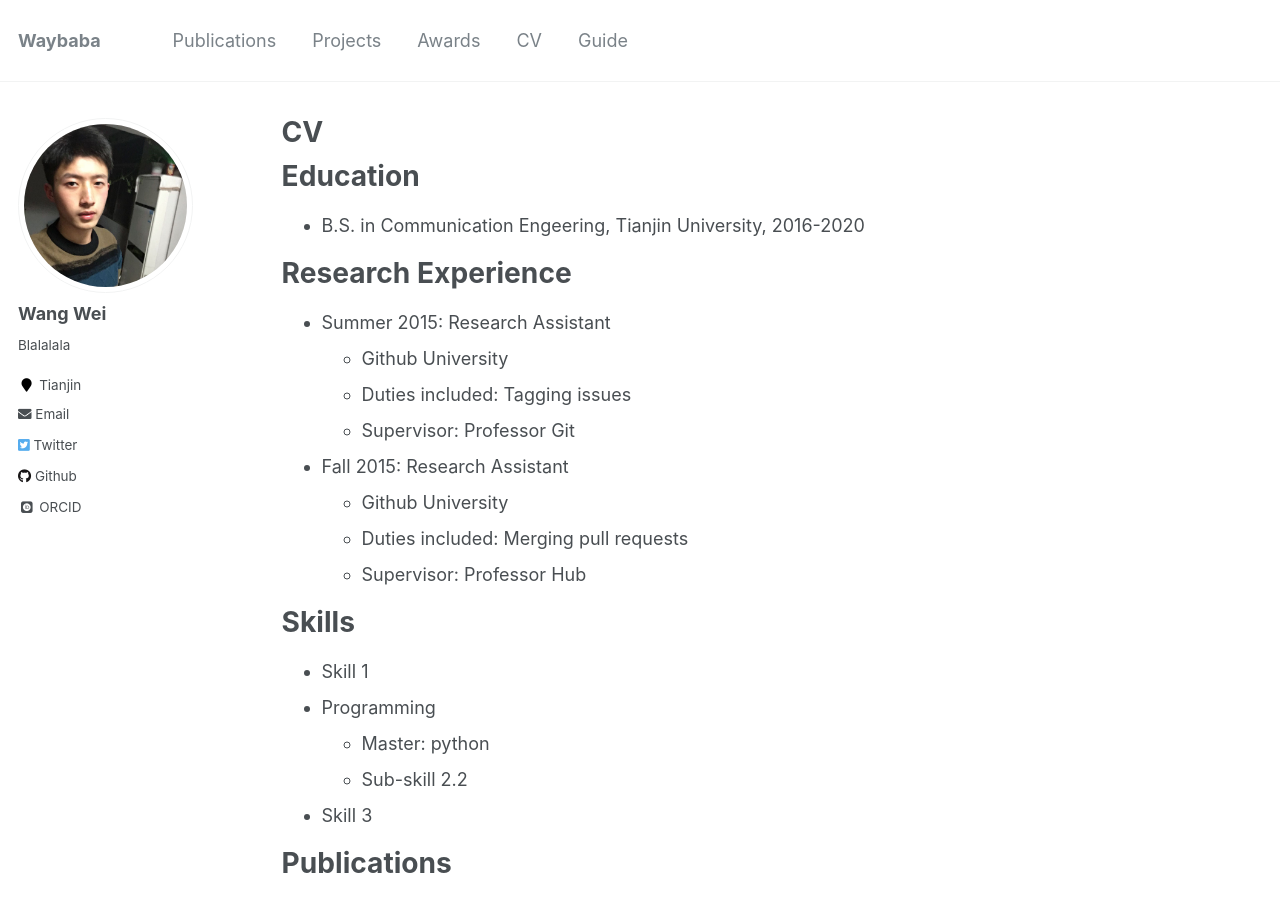
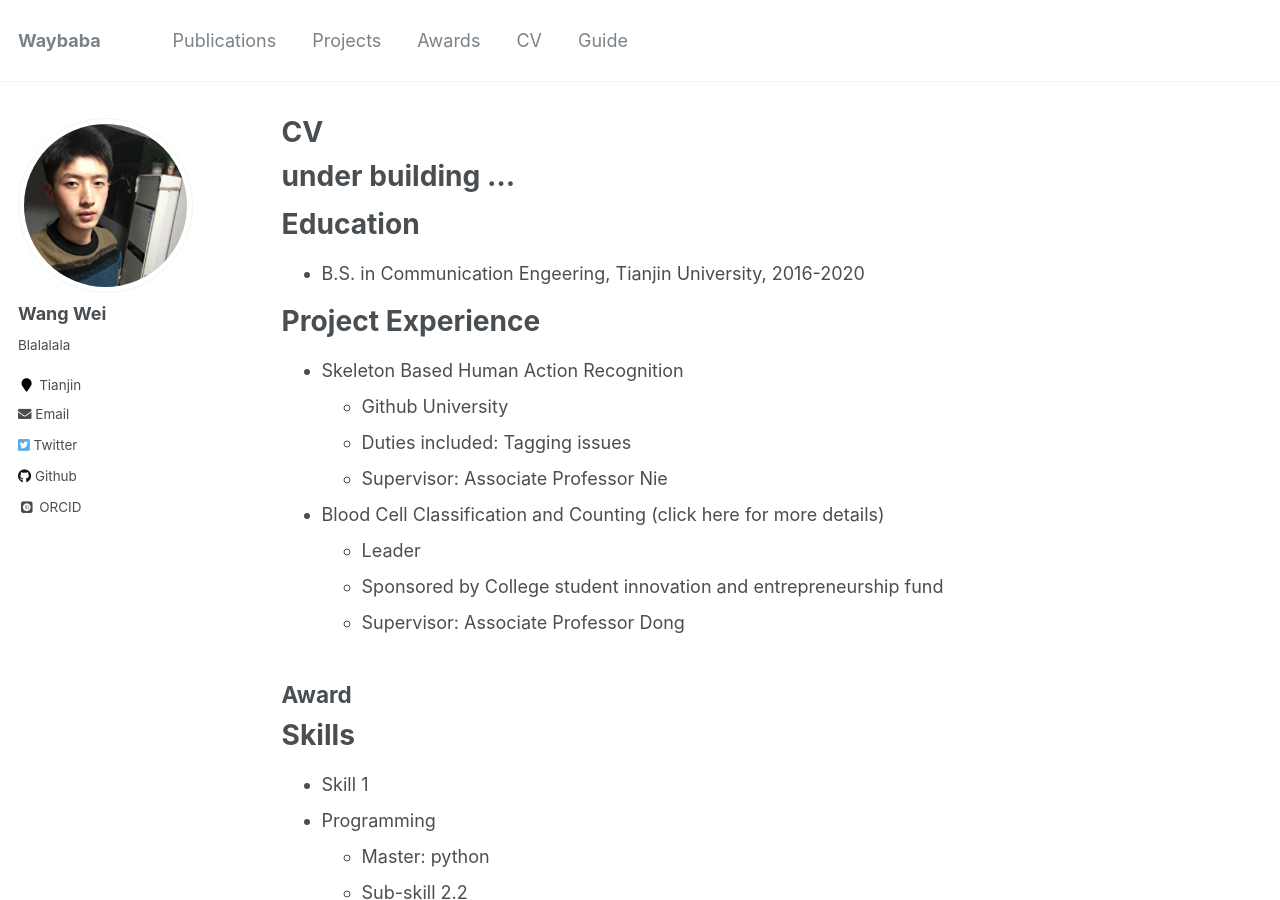
Before and after one commit to Waybaba/waybaba.github.io, a Jekyll site: the page built from _pages/cv.md, in a window 1280 px wide and 900 px high. Built offline with Jekyll 4.4.1, drawn with Linux system fonts in a browser that asks for light colours; some web fonts are replaced.

Commit message:
change_projects

```diff
--- a/_pages/cv.md
+++ b/_pages/cv.md
@@ -9,24 +9,37 @@ redirect_from:
 
 {% include base_path %}
 
+# under building ...
+
 Education
 ======
+
 * B.S. in Communication Engeering,  Tianjin University, 2016-2020
 
-Research  Experience
+Project  Experience
 ======
-* Summer 2015: Research Assistant
+* Skeleton Based Human Action Recognition
   * Github University
   * Duties included: Tagging issues
-  * Supervisor: Professor Git
+  * Supervisor: Associate Professor Nie
+* Blood Cell Classification and Counting (click here for more details)
+  * Leader
+  * Sponsored by College student innovation and entrepreneurship fund
+  * Supervisor: Associate Professor Dong
 
-* Fall 2015: Research Assistant
-  * Github University
-  * Duties included: Merging pull requests
-  * Supervisor: Professor Hub
+## Award
+
+
+
+
+
+
+
+
 
 Skills
 ======
+
 * Skill 1
 * Programming
   * Master: python
--- /dev/null
+++ b/_pages/projects.html
@@ -0,0 +1 @@
+--- layout: archive title: "Projects" permalink: /projects/ author_profile: true --- {% include base_path %} {% for post in site.portfolio %} {% include archive-single.html %} {% endfor %}
```
Also changed, not shown: _pages/about.md (+1 -1 lines), _pages/projects.md (renamed from _pages/talks.html, +8 -8 lines), 3 other files.
